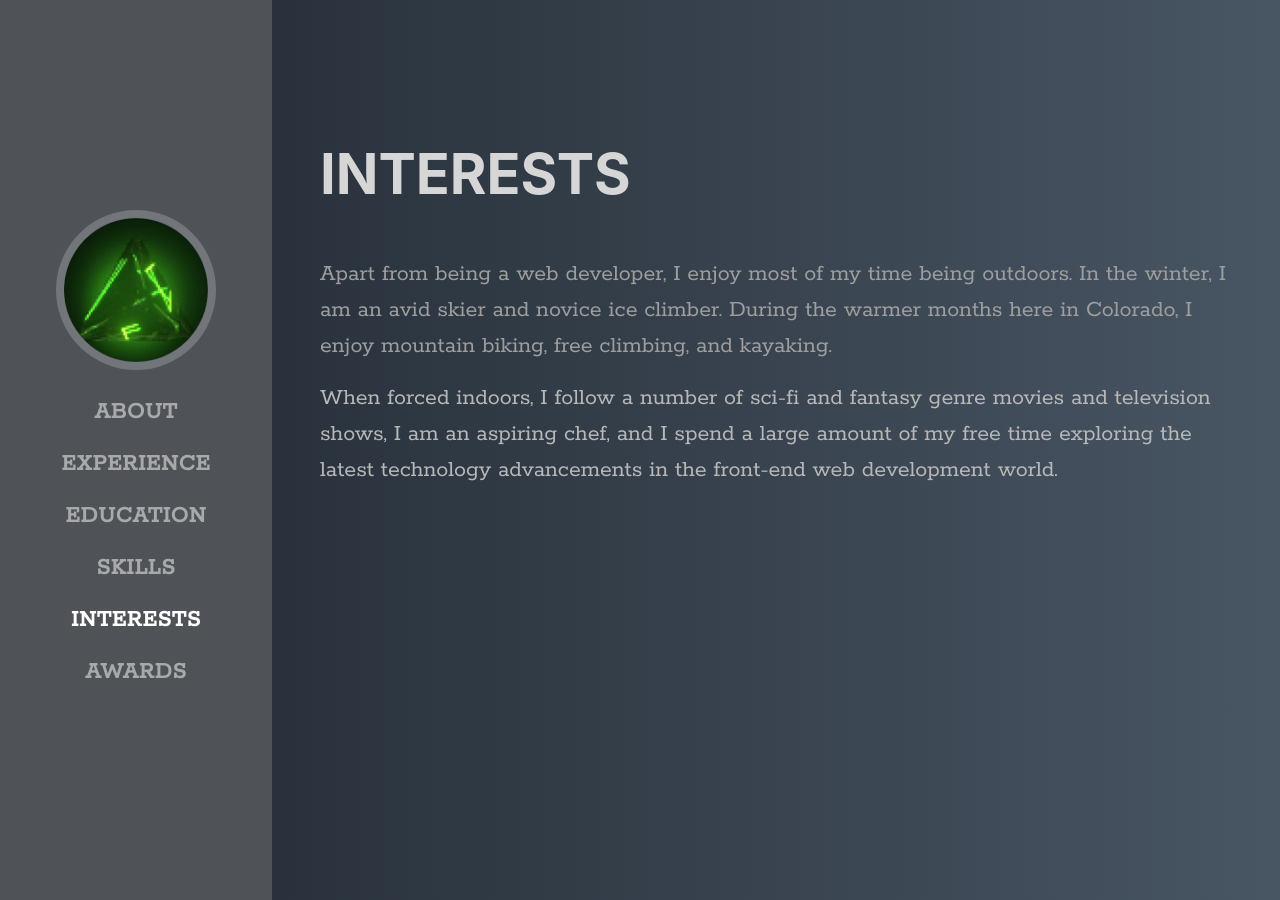
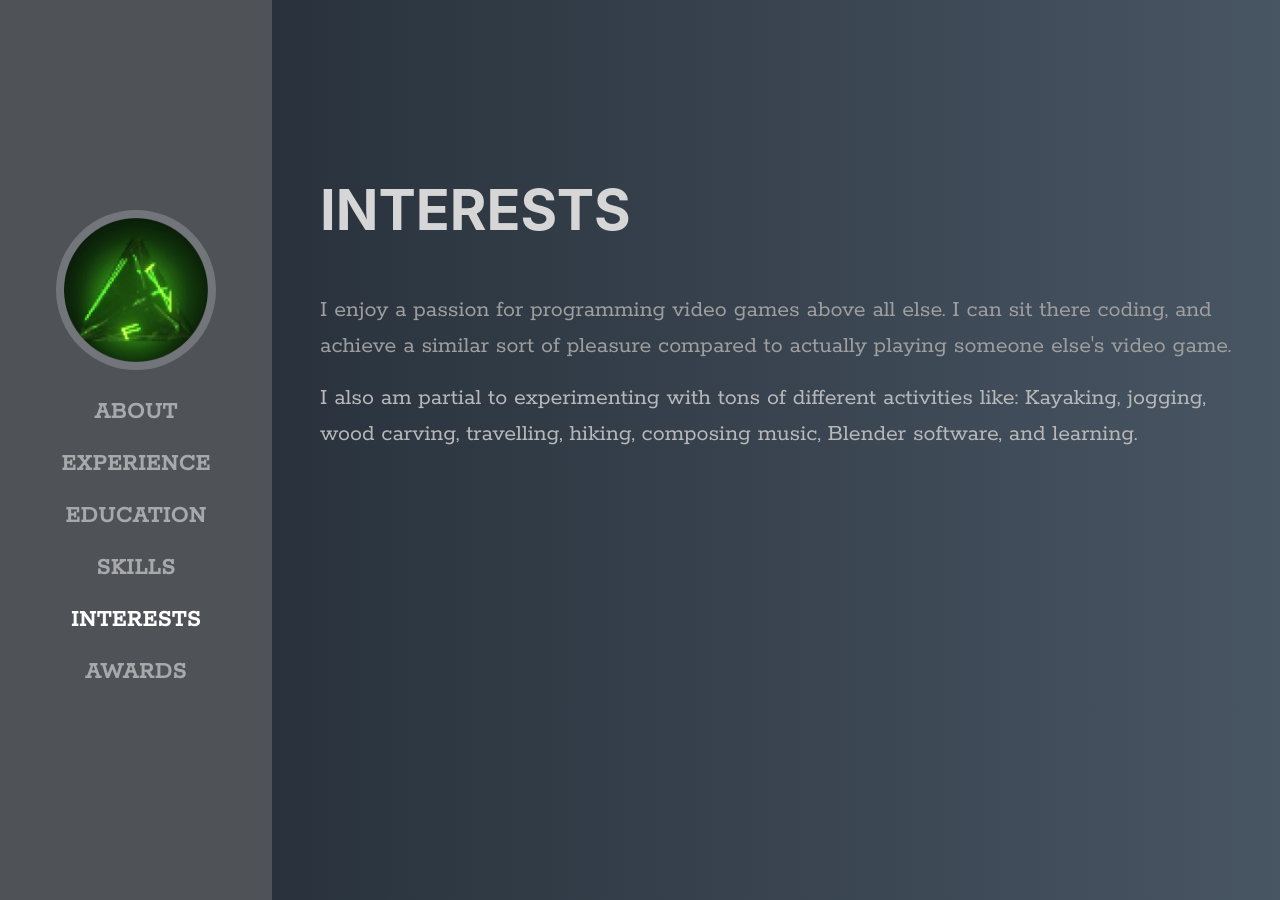
Before and after one commit to palatus/palatus.github.io, a Jekyll site: the page built from index.html, in a window 1280 px wide and 900 px high, scrolled down 4372 px. Built offline with Jekyll 4.4.1, drawn with Linux system fonts in a browser that asks for light colours; some web fonts are replaced.

Commit message:
Update info.html

```diff
--- a/_includes/info.html
+++ b/_includes/info.html
@@ -132,8 +132,8 @@
     <section class="resume-section p-3 p-lg-5 d-flex align-items-center" id="interests">
       <div class="w-100">
         <h2 class="mb-5">Interests</h2>
-        <p>Apart from being a web developer, I enjoy most of my time being outdoors. In the winter, I am an avid skier and novice ice climber. During the warmer months here in Colorado, I enjoy mountain biking, free climbing, and kayaking.</p>
-        <p class="mb-0">When forced indoors, I follow a number of sci-fi and fantasy genre movies and television shows, I am an aspiring chef, and I spend a large amount of my free time exploring the latest technology advancements in the front-end web development world.</p>
+        <p>I enjoy a passion for programming video games above all else. I can sit there coding, and achieve a similar sort of pleasure compared to actually playing someone else's video game.</p>
+        <p class="mb-0">I also am partial to experimenting with tons of different activities like: Kayaking, jogging, wood carving, travelling, hiking, composing music, Blender software, and learning.</p>
       </div>
     </section>
 
```
